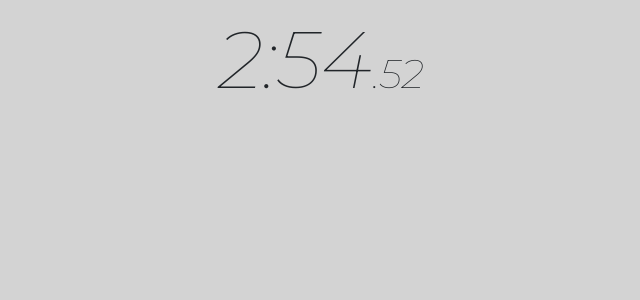
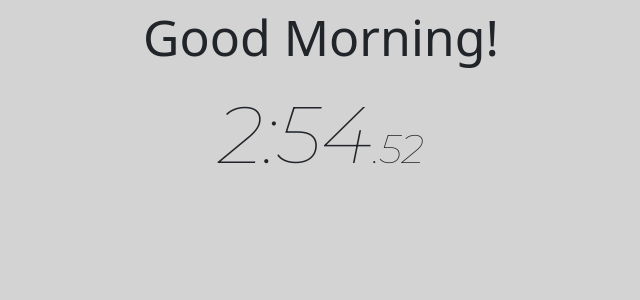
Before and after one commit to cawleygl/dynamic-clock, a React (Create React App) app: page / in a window 1280 px wide. Shown: the top 300 px of the page, without its empty margins (319-959 px from the left). Built offline with nearby package versions, Linux system fonts and the light colour scheme.

Commit message:
Added Greeting component

```diff
--- a/src/App.js
+++ b/src/App.js
@@ -1,10 +1,12 @@
+import Greeting from "./components/Greeting"
 import TimeDisplay from "./components/TimeDisplay"
 import './App.css';
 
 function App() {
   return (
     <div className="App">
-      <TimeDisplay></TimeDisplay>
+      <Greeting />
+      <TimeDisplay />
     </div>
   );
 }
--- /dev/null
+++ b/src/components/Greeting/index.js
@@ -0,0 +1,18 @@
+import React, { useState, useEffect } from "react";
+import { Container, Row, Col } from 'react-bootstrap';
+
+import './style.css';
+
+function Greeting() {
+
+    const [time, setTime] = useState();
+
+
+    return (
+        <Container className="Greeting">Good Morning!</Container>
+    );
+
+}
+
+
+export default Greeting;
--- /dev/null
+++ b/src/components/Greeting/style.css
@@ -0,0 +1,4 @@
+.Greeting {
+    text-align: center;
+    font-size: 50px;
+}
```
